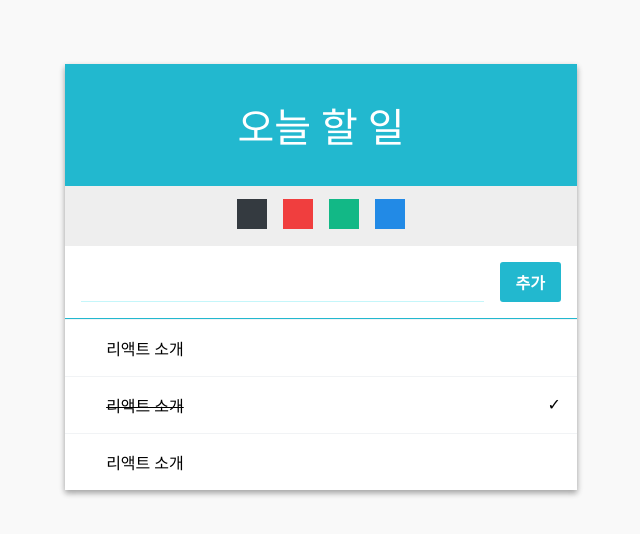
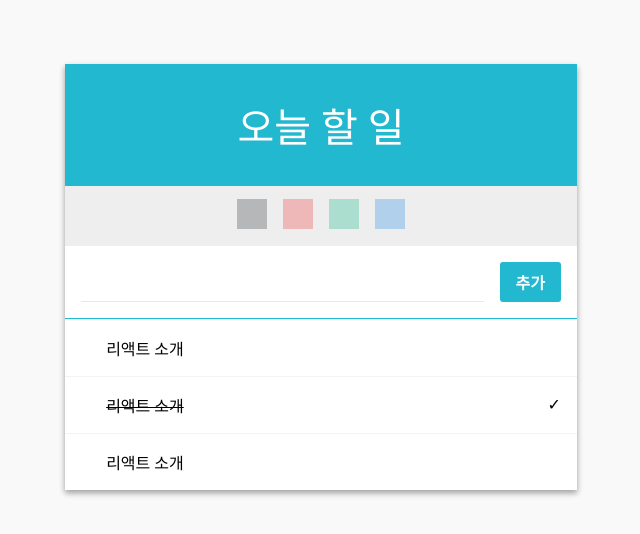
Before and after one commit to jiwon79/todo-list, a React (Create React App) app: page / in a window 1280 px wide. Shown: the top 534 px of the page, without its empty margins (319-959 px from the left). Built offline with nearby package versions, Linux system fonts and the light colour scheme; a web font is replaced by a local one.

Commit message:
feat: Add Palette input color change function

```diff
--- a/src/components/Form.js
+++ b/src/components/Form.js
@@ -1,10 +1,10 @@
 import React from 'react';
 import './Form.css';
 
-const Form = ({value, onChange, onCreate, onKeyPress}) => {
+const Form = ({value, onChange, onCreate, onKeyPress, color}) => {
     return (
         <div className="form">
-            <input value={value} onChange={onChange} onKeyPress={onKeyPress}/>
+            <input value={value} onChange={onChange} onKeyPress={onKeyPress} style={{color}}/>
             <div className="create-button" onClick={onCreate}>
                 추가
             </div>
--- a/src/components/Palette.css
+++ b/src/components/Palette.css
@@ -3,4 +3,13 @@
     width: 30px;
     height: 30px;
     margin: 0.5rem;
+    opacity: 0.3;
 }
+
+.color:hover {
+    opacity: 0.7;
+}
+
+.color.active {
+    opacity: 1;
+}
--- a/src/components/Palette.js
+++ b/src/components/Palette.js
@@ -3,7 +3,7 @@ import './Palette.css';
 
 const Color = ({color, active, onClick}) => {
     return (
-        <div className="color" style={{background: color}}>
+        <div className={`color ${active ? 'active' : ''}`} style={{background: color}} onClick={onClick}>
         </div>
 
     )
```
